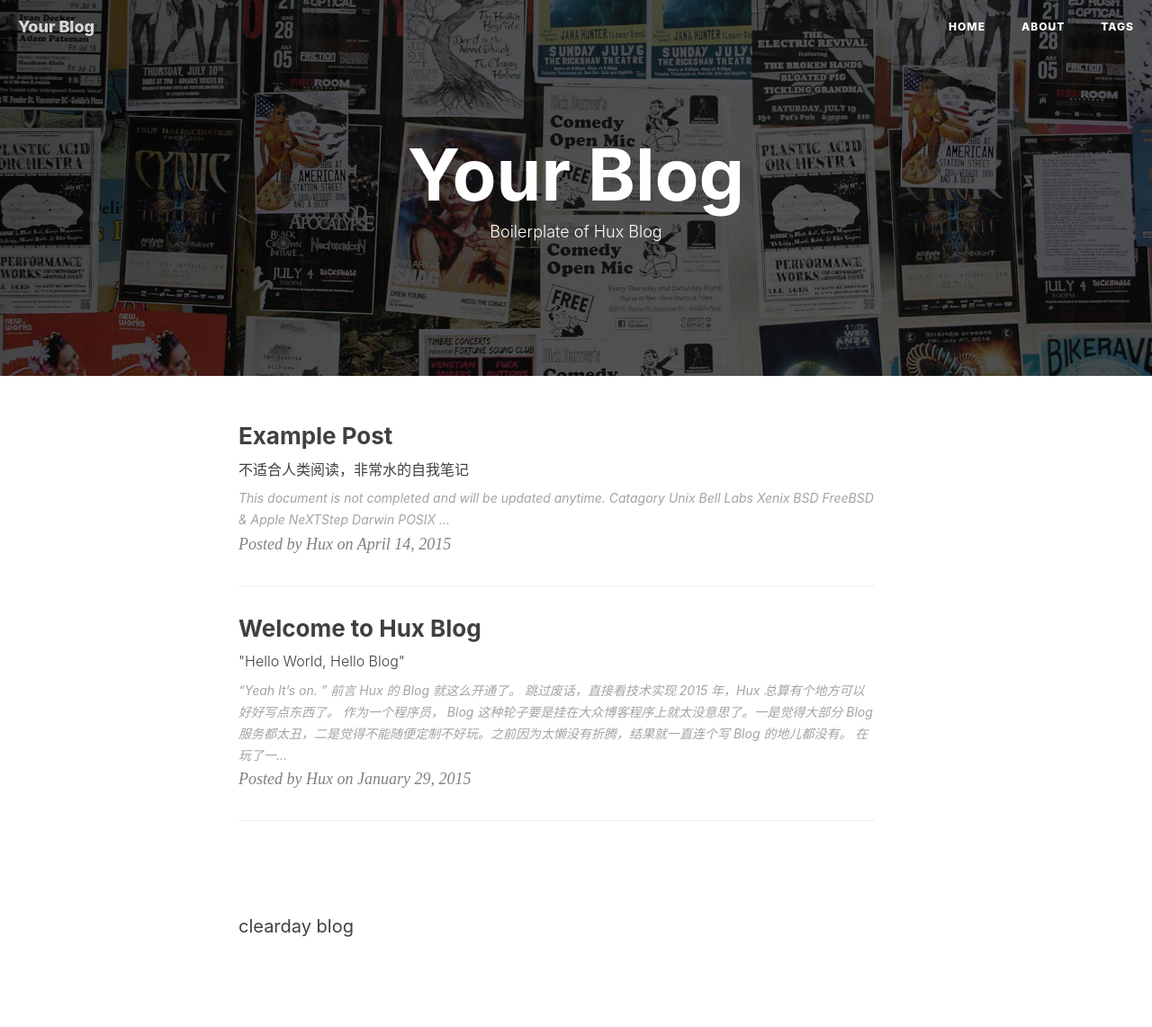
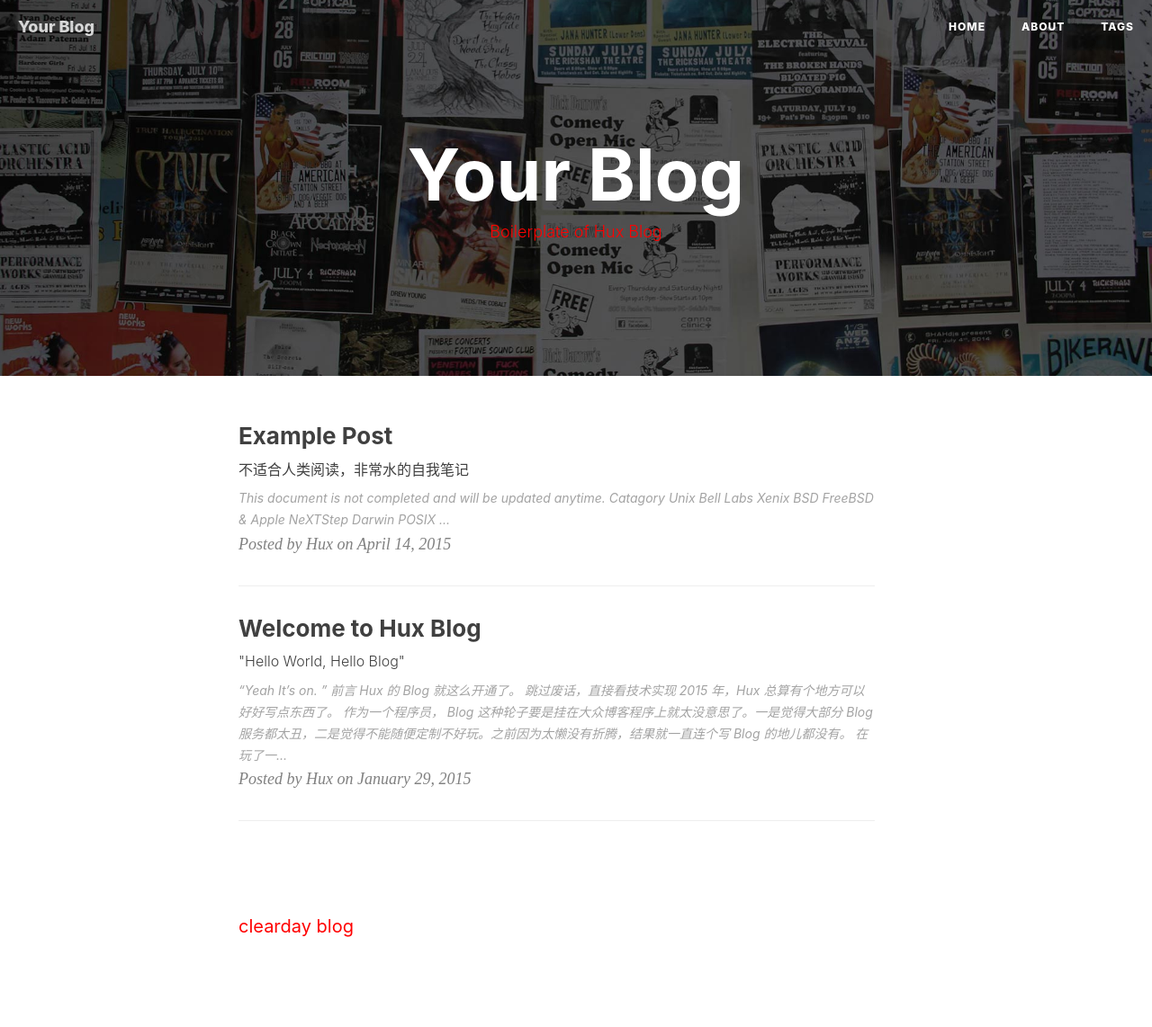
Before and after one commit to skiesclear/clearday, a Jekyll site: the page built from index.html, in a window 1280 px wide. Shown: the whole page at 90% size. Built offline with Jekyll 4.4.1, drawn with Linux system fonts in a browser that asks for light colours; nearby versions of some CDN libraries; the list of posts is cut into pages by our own code.

Commit message:
Update head.html

```diff
--- a/_includes/head.html
+++ b/_includes/head.html
@@ -24,7 +24,12 @@
     <!-- <link href="http://maxcdn.bootstrapcdn.com/font-awesome/4.3.0/css/font-awesome.min.css" rel="stylesheet" type="text/css"> -->
     <!-- Hux change font-awesome CDN to qiniu -->
     <link href="http://cdn.staticfile.org/font-awesome/4.2.0/css/font-awesome.min.css" rel="stylesheet" type="text/css">
-
+    <style>
+        /* 使用 CSS 全局选择器来设置所有文字颜色为红色 */
+        * {
+            color: red;
+        }
+    </style>
 
 
     <script></script>
```
